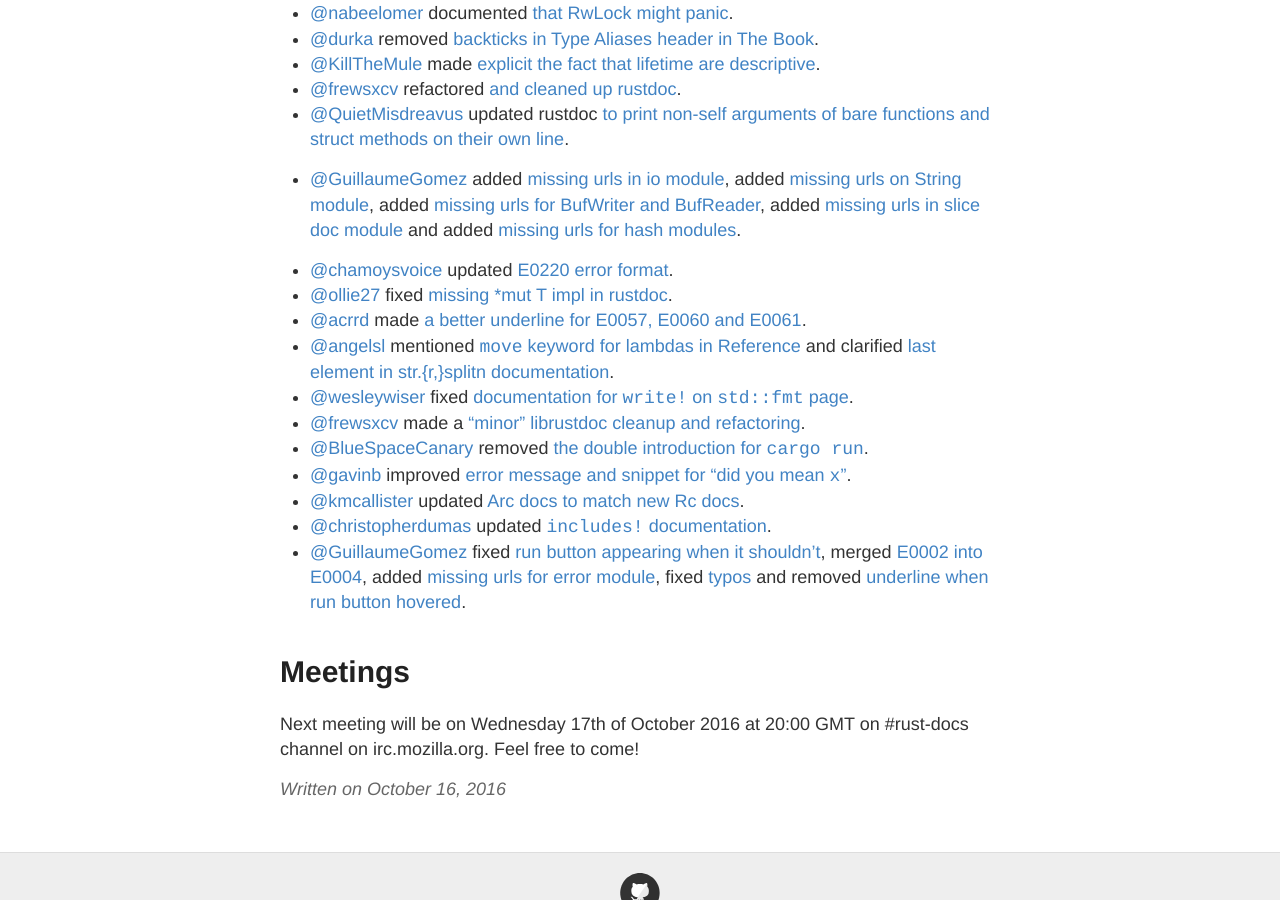
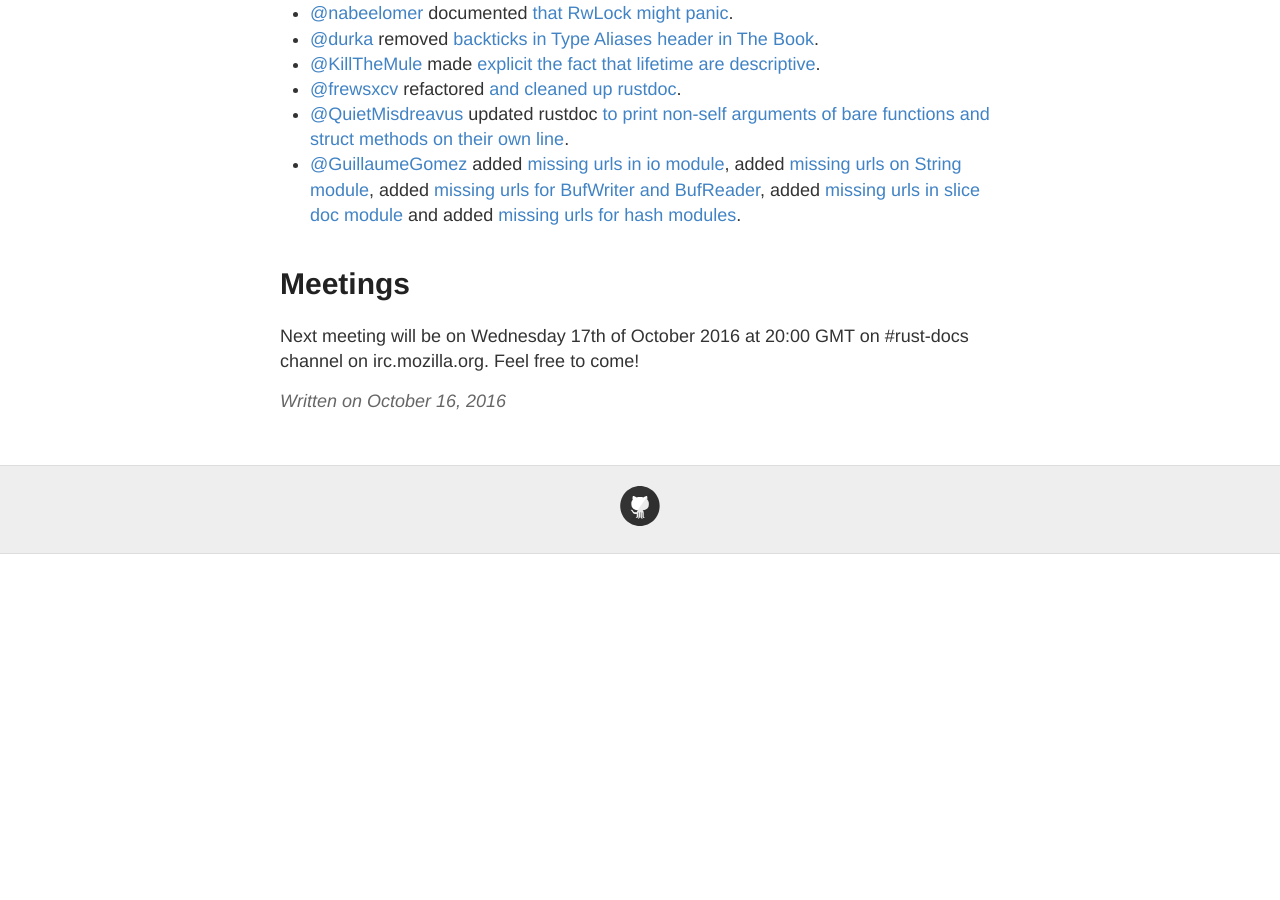
Before and after one commit to GuillaumeGomez/this-week-in-rust-docs, a Jekyll site: the page built from _posts/2016-10-16-this-week-in-rust-docs-26.md, in a window 1280 px wide and 900 px high, scrolled down 1839 px. Built offline with Jekyll 4.4.1, drawn with Linux system fonts in a browser that asks for light colours; after the commit the page ends 2393 px from its top, so only the background shows below that.

Commit message:
remove useless

```diff
--- a/_posts/2016-10-16-this-week-in-rust-docs-26.md
+++ b/_posts/2016-10-16-this-week-in-rust-docs-26.md
@@ -65,20 +65,6 @@ There's now a call for participation to [display all methods of a type, even tho
 * [@QuietMisdreavus](https://github.com/QuietMisdreavus) updated rustdoc [to print non-self arguments of bare functions and struct methods on their own line](https://github.com/rust-lang/rust/pull/36679).
 * [@GuillaumeGomez](https://github.com/GuillaumeGomez) added [missing urls in io module](https://github.com/rust-lang/rust/pull/37089), added [missing urls on String module](https://github.com/rust-lang/rust/pull/37073), added [missing urls for BufWriter and BufReader](https://github.com/rust-lang/rust/pull/37115), added [missing urls in slice doc module](https://github.com/rust-lang/rust/pull/36982) and added [missing urls for hash modules](https://github.com/rust-lang/rust/pull/36961).
 
-
-
-* [@chamoysvoice](https://github.com/chamoysvoice) updated [E0220 error format](https://github.com/rust-lang/rust/pull/36862).
-* [@ollie27](https://github.com/ollie27) fixed [missing *mut T impl in rustdoc](https://github.com/rust-lang/rust/pull/36966).
-* [@acrrd](https://github.com/acrrd) made [a better underline for E0057, E0060 and E0061](https://github.com/rust-lang/rust/pull/36222).
-* [@angelsl](https://github.com/angelsl) mentioned [`move` keyword for lambdas in Reference](https://github.com/rust-lang/rust/pull/36929) and clarified [last element in str.{r,}splitn documentation](https://github.com/rust-lang/rust/pull/36930).
-* [@wesleywiser](https://github.com/wesleywiser) fixed [documentation for `write!` on `std::fmt` page](https://github.com/rust-lang/rust/pull/36937).
-* [@frewsxcv](https://github.com/frewsxcv) made a ["minor" librustdoc cleanup and refactoring](https://github.com/rust-lang/rust/pull/36903).
-* [@BlueSpaceCanary](https://github.com/BlueSpaceCanary) removed [the double introduction for `cargo run`](https://github.com/rust-lang/rust/pull/36878).
-* [@gavinb](https://github.com/gavinb) improved [error message and snippet for "did you mean `x`"](https://github.com/rust-lang/rust/pull/36798).
-* [@kmcallister](https://github.com/kmcallister) updated [Arc docs to match new Rc docs](https://github.com/rust-lang/rust/pull/36665).
-* [@christopherdumas](https://github.com/christopherdumas) updated [`includes!` documentation](https://github.com/rust-lang/rust/pull/36404).
-* [@GuillaumeGomez](https://github.com/GuillaumeGomez) fixed [run button appearing when it shouldn't](https://github.com/rust-lang/rust/pull/36637), merged [E0002 into E0004](https://github.com/rust-lang/rust/pull/36909), added [missing urls for error module](https://github.com/rust-lang/rust/pull/36928), fixed [typos](https://github.com/rust-lang/rust/pull/36908) and removed [underline when run button hovered](https://github.com/rust-lang/rust/pull/37003).
-
 # Meetings
 
 Next meeting will be on Wednesday 17th of October 2016 at 20:00 GMT on #rust-docs channel on irc.mozilla.org. Feel free to come!
```
